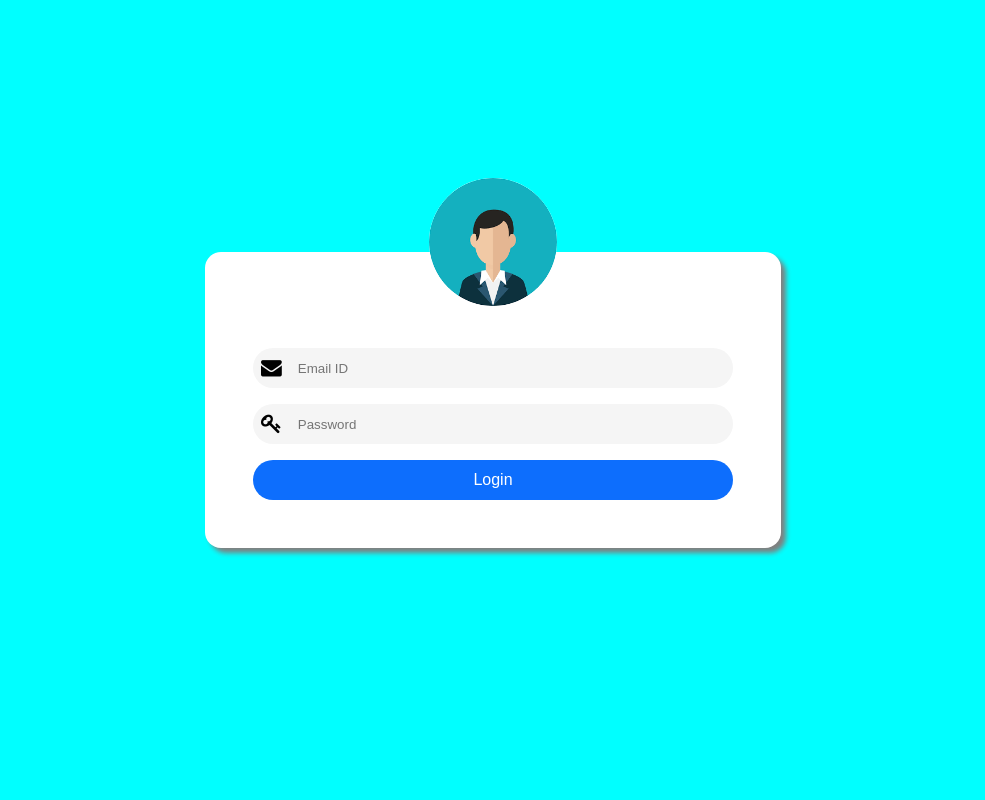
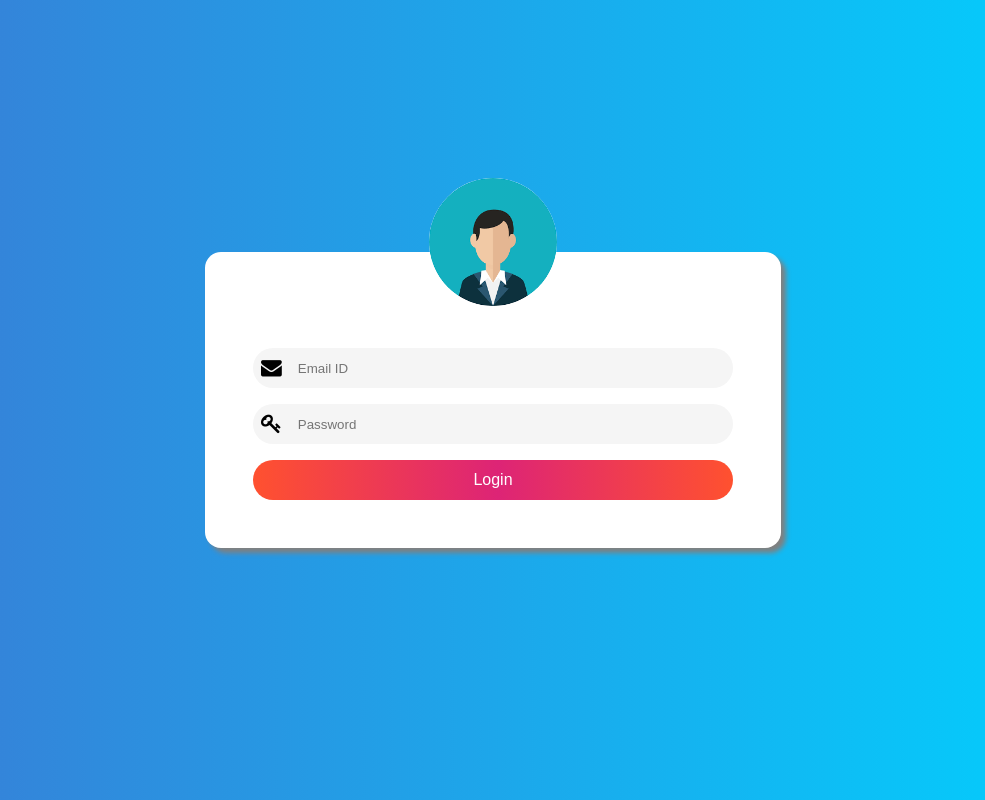
Before and after one commit to BajajGirik/ReactApp, a React (Create React App) app: page /login in a window 1280 px wide. Shown: the whole page, without its empty margins (147-1132 px from the left). Built offline with nearby package versions, Linux system fonts and the light colour scheme.

Commit message:
Creating nav bar

```diff
--- a/src/App.js
+++ b/src/App.js
@@ -30,6 +30,9 @@ function App() {
               <Profile />
             )}
           </Route>
+          <Route name="update" exact path="/profile/update">
+            <h1>Hello</h1>
+          </Route>
         </Switch>
       </Router>
     </div>
--- a/src/components/Login.css
+++ b/src/components/Login.css
@@ -1,6 +1,5 @@
 .Login {
   height: 100vh;
-  background-color: aqua;
   display: flex;
   justify-content: center;
   align-items: center;
@@ -69,14 +68,22 @@
   border-radius: 2rem;
   outline: none;
   border: none;
-  background-color: #0d6efd;
+  background-image: linear-gradient(
+    to right,
+    #ff512f 0%,
+    #dd2476 51%,
+    #ff512f 100%
+  );
   color: white;
-  transition: all 300ms ease-in-out;
 }
 
 .Login__button:hover {
-  background-color: #199954;
-  box-shadow: 5px 5px 5px #ccc;
+  background-image: linear-gradient(
+    to right,
+    #134e5e 0%,
+    #71b280 51%,
+    #134e5e 100%
+  );
 }
 
 @media only screen and (max-width: 38rem) {
--- a/src/components/Profile.css
+++ b/src/components/Profile.css
@@ -1,6 +1,5 @@
 .Profile {
   height: 100vh;
-  background-color: aqua;
   display: flex;
   align-items: center;
   justify-content: center;
@@ -24,6 +23,7 @@
 
 .Profile__pic {
   margin-right: 2rem;
+  margin-bottom: 1rem;
   position: relative;
 }
 
@@ -31,7 +31,7 @@
   cursor: pointer;
   position: absolute;
   bottom: 0;
-  right: 5px;
+  right: 7px;
   padding: 0.3rem 0.3rem 0.07rem 0.3rem;
   font-size: 2rem;
   background-color: #199954;
@@ -41,7 +41,7 @@
 }
 
 .Profile__pic > p:hover {
-  transform: scale(1.2);
+  transform: scale(1.15);
 }
 
 .Profile__pic > img {
@@ -76,3 +76,19 @@
   height: 2.5rem;
   color: #333;
 }
+
+.Profile__info > button {
+  cursor: pointer;
+  background-image: linear-gradient(to right, yellow, orange, red);
+  margin: 1rem 0.5rem 0 auto;
+  width: 5rem;
+  padding: 0.7rem;
+  border-radius: 10px;
+  border: none;
+  outline: none;
+  transition: all 300ms ease-in-out;
+}
+
+.Profile__info > button:hover {
+  transform: scale(1.2);
+}
--- a/src/components/Profile.js
+++ b/src/components/Profile.js
@@ -1,10 +1,15 @@
 import './Profile.css';
 import { useHistory } from "react-router-dom";
 import { useRef, useState } from 'react';
+import Header from './Header';
 
 function Profile() {
     const [img, setImg] = useState(null);
     const imgref = useRef(null);
+
+    const saveIt = (e) => {
+        e.preventDefault();
+    };
 
     const addImage = (e) => {
         const reader = new FileReader();
@@ -20,7 +25,8 @@ function Profile() {
 
     return (
         <div className="Profile">
-            <h1>Profile</h1>
+            <Header />
+            <h1>Edit Profile</h1>
 
             <input ref={imgref} type="file" name="userimage"
                 accept="image/*" onChange={addImage} hidden />
@@ -35,14 +41,20 @@ function Profile() {
                     )
                     }
                 </div>
-                <form className="Profile__info">
+                <form className="Profile__info" onSubmit={saveIt}>
                     <div>
                         <p className="fa fa-user"></p>
                         <input type="text" name="name" placeholder="Name"/>
                     </div>
                     <div>
                         <p className="fa fa-calendar"></p>
-                        <input type="date" name="DOB" />
+                        <input type="text" name="DOB" placeholder="Date Of Birth"
+                            onFocus={(e) => {
+                                e.currentTarget.type = "date";
+                                e.currentTarget.click();
+                            }}
+                            onBlur={(e) => e.currentTarget.type = "text"}
+                        />
                     </div>
                     <div>
                         <p className="fa fa-moon-o"></p>
@@ -53,6 +65,7 @@ function Profile() {
 	                    <p className="fa fa-bar-chart"></p>
                         <input type="number" name="height" placeholder="Height" />
                     </div>
+                    <button>Save</button>
                 </form>
             </div>
         </div>
--- a/src/index.css
+++ b/src/index.css
@@ -5,6 +5,19 @@
 
 body {
   margin: 0;
+
+  background: #00d2ff; /* fallback for old browsers */
+  background: -webkit-linear-gradient(
+    to right,
+    #3a7bd5,
+    #00d2ff
+  ); /* Chrome 10-25, Safari 5.1-6 */
+  background: linear-gradient(
+    to right,
+    #3a7bd5,
+    #00d2ff
+  ); /* W3C, IE 10+/ Edge, Firefox 16+, Chrome 26+, Opera 12+, Safari 7+ */
+
   font-family: -apple-system, BlinkMacSystemFont, "Segoe UI", "Roboto", "Oxygen",
     "Ubuntu", "Cantarell", "Fira Sans", "Droid Sans", "Helvetica Neue",
     sans-serif;
```
